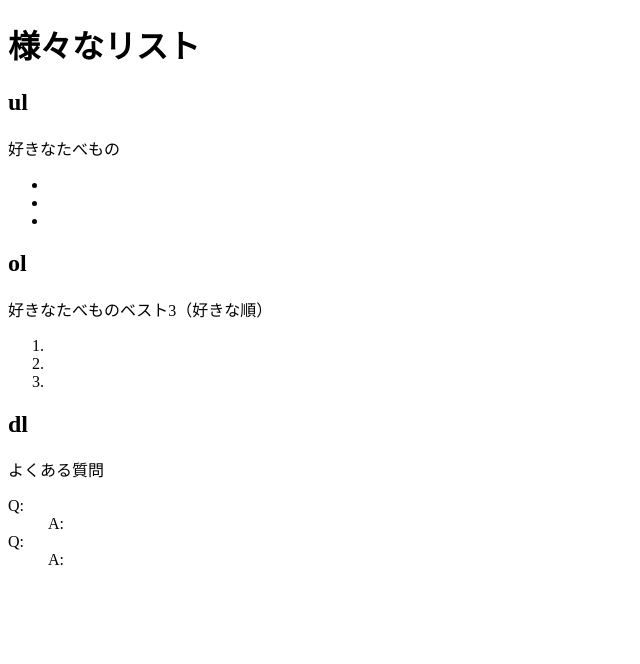
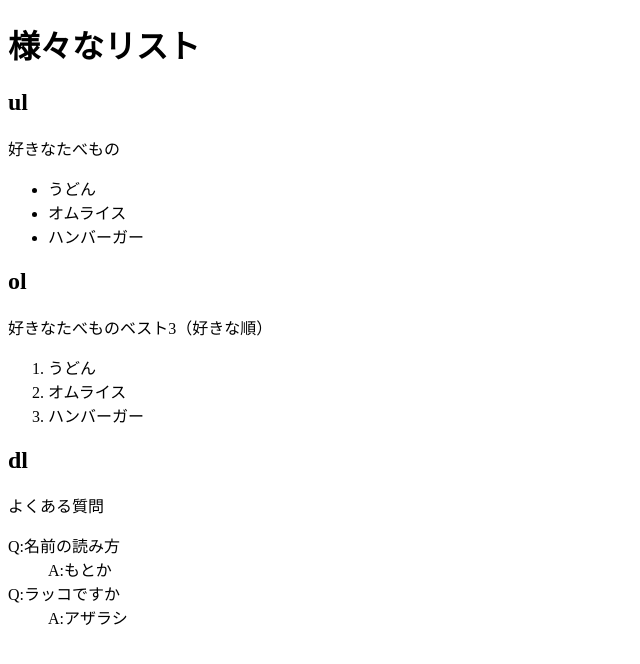
Before and after one commit to mothhr/html_sample_04, a plain HTML site: page index.html in a window 1280 px wide. Shown: the whole page, without its empty margins (0-640 px from the left). Drawn offline with Linux system fonts and the light colour scheme.

Commit message:
Update index.html

```diff
--- a/index.html
+++ b/index.html
@@ -11,26 +11,26 @@
 <h2>ul</h2>
 <p>好きなたべもの</p>
 <ul>
-  <li></li>
-  <li></li>
-  <li></li>
+  <li>うどん</li>
+  <li>オムライス</li>
+  <li>ハンバーガー</li>
 </ul>
 
 <h2>ol</h2>
 <p>好きなたべものベスト3（好きな順）</p>
 <ol>
-  <li></li>
-  <li></li>
-  <li></li>
+  <li>うどん</li>
+  <li>オムライス</li>
+  <li>ハンバーガー</li>
 </ol>
 
 <h2>dl</h2>
 <p>よくある質問</p>
 <dl>
-  <dt>Q:</dt>
-  <dd>A:</dd>
-  <dt>Q:</dt>
-  <dd>A:</dd>
+  <dt>Q:名前の読み方</dt>
+  <dd>A:もとか</dd>
+  <dt>Q:ラッコですか</dt>
+  <dd>A:アザラシ</dd>
 </dl>
 
 </body>
```
